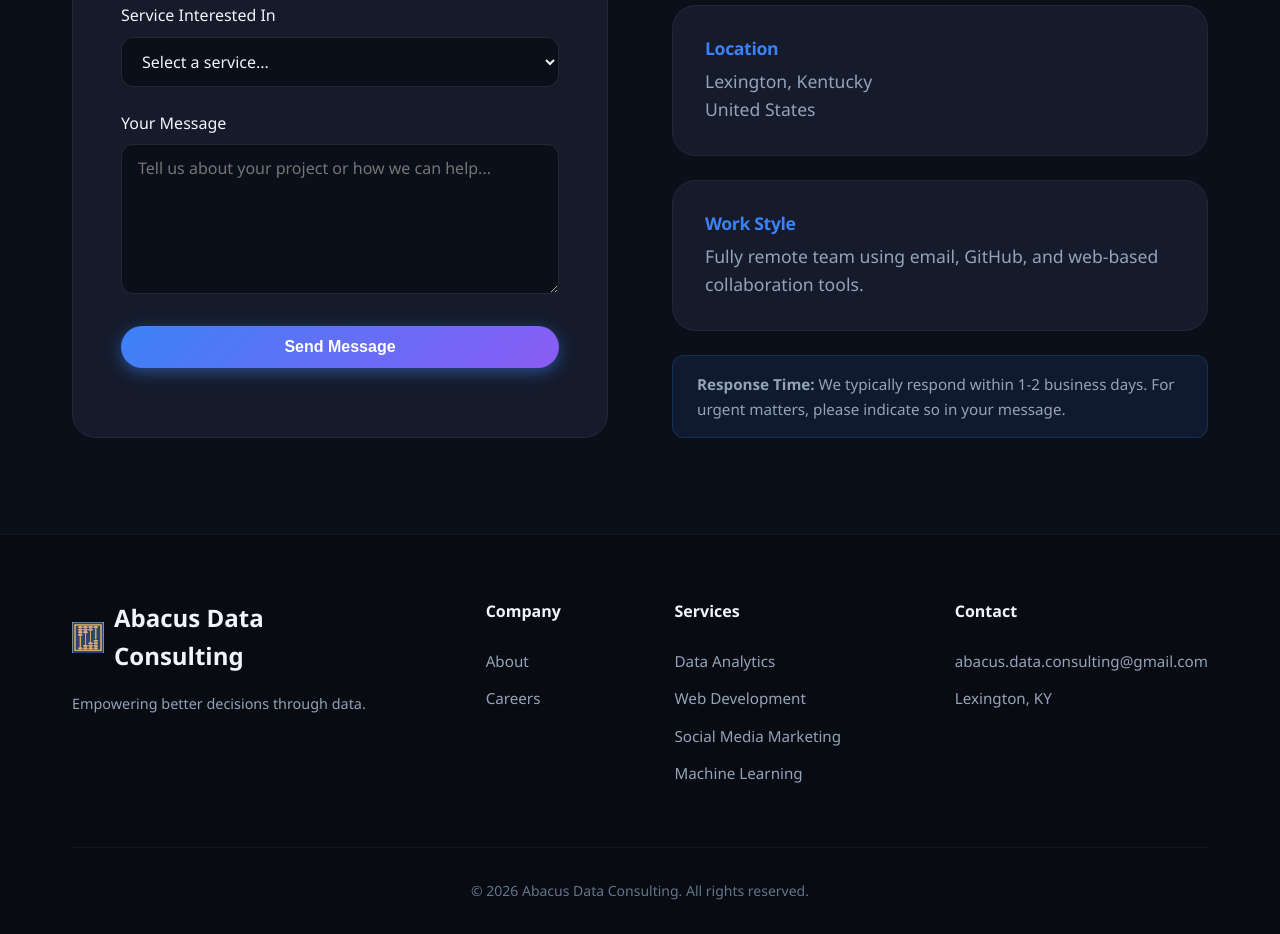
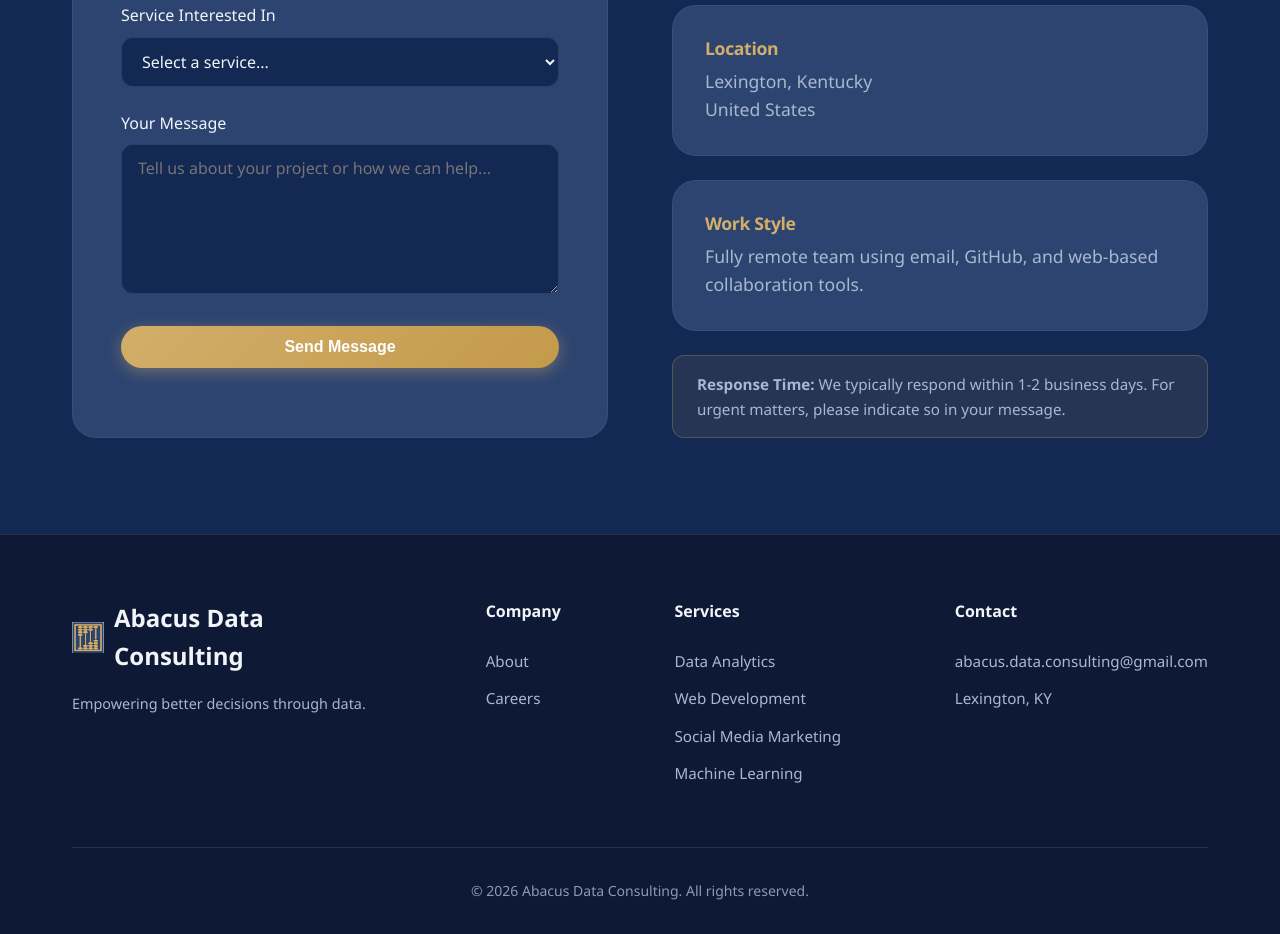
Before and after one commit to abacusdataconsulting/website, a plain HTML site: page contact.html in a window 1280 px wide. Shown: the part 631-1565 px from the top of the page. Drawn offline with Linux system fonts and the light colour scheme.

Commit message:
brand colors

```diff
--- a/contact.html
+++ b/contact.html
@@ -7,14 +7,14 @@
     <style>
         /* --- CSS Variables & Reset --- */
         :root {
-            --bg-body: #0b0f19;
-            --bg-card: #151b2b;
-            --bg-nav: rgba(11, 15, 25, 0.85);
+            --bg-body: #132853;
+            --bg-card: #2E4470;
+            --bg-nav: rgba(19, 40, 83, 0.9);
             --text-main: #f1f5f9;
-            --text-muted: #94a3b8;
-            --accent-primary: #3b82f6;
-            --accent-glow: rgba(59, 130, 246, 0.5);
-            --accent-gradient: linear-gradient(135deg, #3b82f6 0%, #8b5cf6 100%);
+            --text-muted: #a8b8d0;
+            --accent-primary: #D2AE6A;
+            --accent-glow: rgba(210, 174, 106, 0.4);
+            --accent-gradient: linear-gradient(135deg, #D2AE6A 0%, #c49a4a 100%);
             --container-width: 1200px;
             --header-height: 80px;
             --radius-md: 12px;
@@ -200,8 +200,8 @@
 
         /* Response Time */
         .response-note {
-            background: rgba(59, 130, 246, 0.1);
-            border: 1px solid rgba(59, 130, 246, 0.2);
+            background: rgba(210, 174, 106, 0.1);
+            border: 1px solid rgba(210, 174, 106, 0.25);
             border-radius: var(--radius-md);
             padding: 1rem 1.5rem;
             margin-top: 1.5rem;
@@ -213,9 +213,9 @@
 
         /* Footer */
         footer {
-            border-top: 1px solid rgba(255,255,255,0.05);
+            border-top: 1px solid rgba(210, 174, 106, 0.15);
             padding: 4rem 0 2rem;
-            background: #080b12;
+            background: #0e1a35;
         }
         .footer-content {
             display: flex;
@@ -233,9 +233,9 @@
         .copyright {
             text-align: center;
             padding-top: 2rem;
-            border-top: 1px solid rgba(255,255,255,0.05);
+            border-top: 1px solid rgba(210, 174, 106, 0.15);
             font-size: 0.875rem;
-            color: #64748b;
+            color: #8a9ab8;
         }
 
         @media (max-width: 768px) {
```
Also changed, not shown: about.html (+12 -12 lines), careers.html (+12 -12 lines), index.html (+16 -16 lines), services.html (+12 -12 lines).
